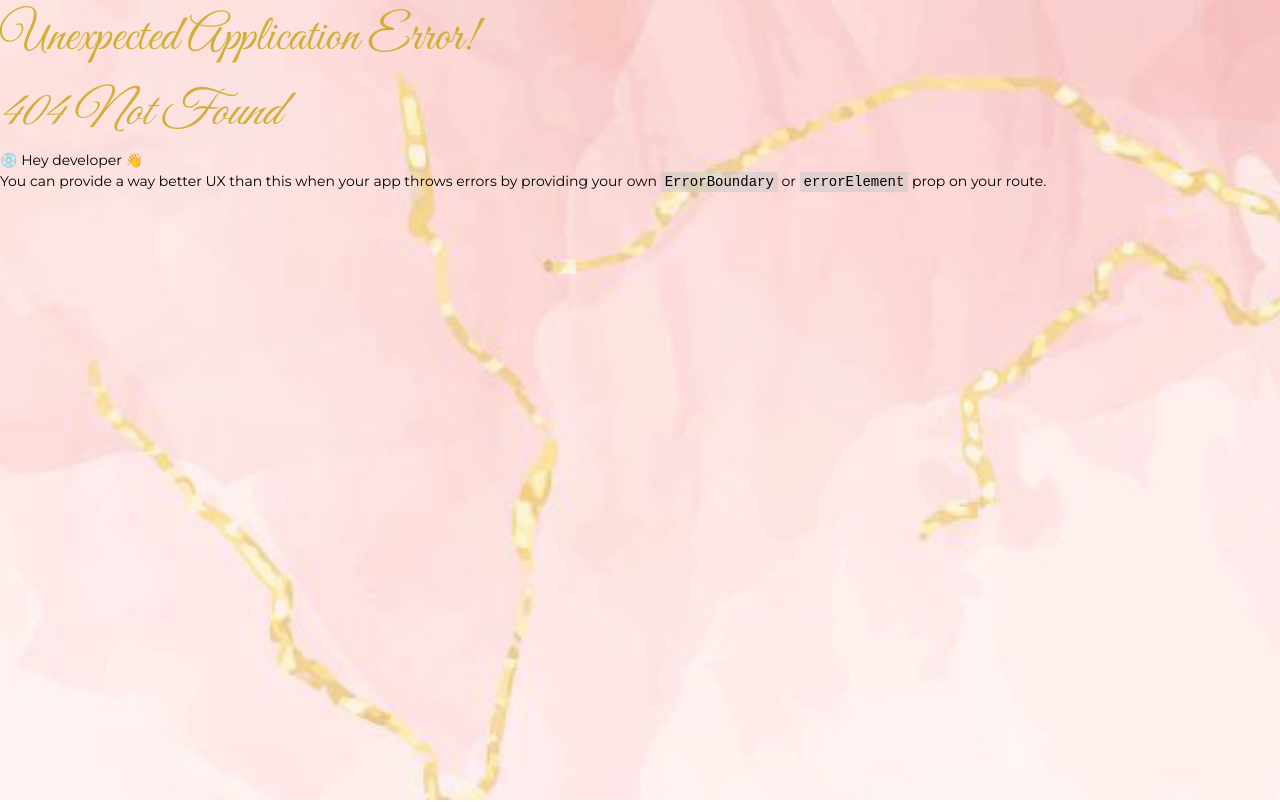
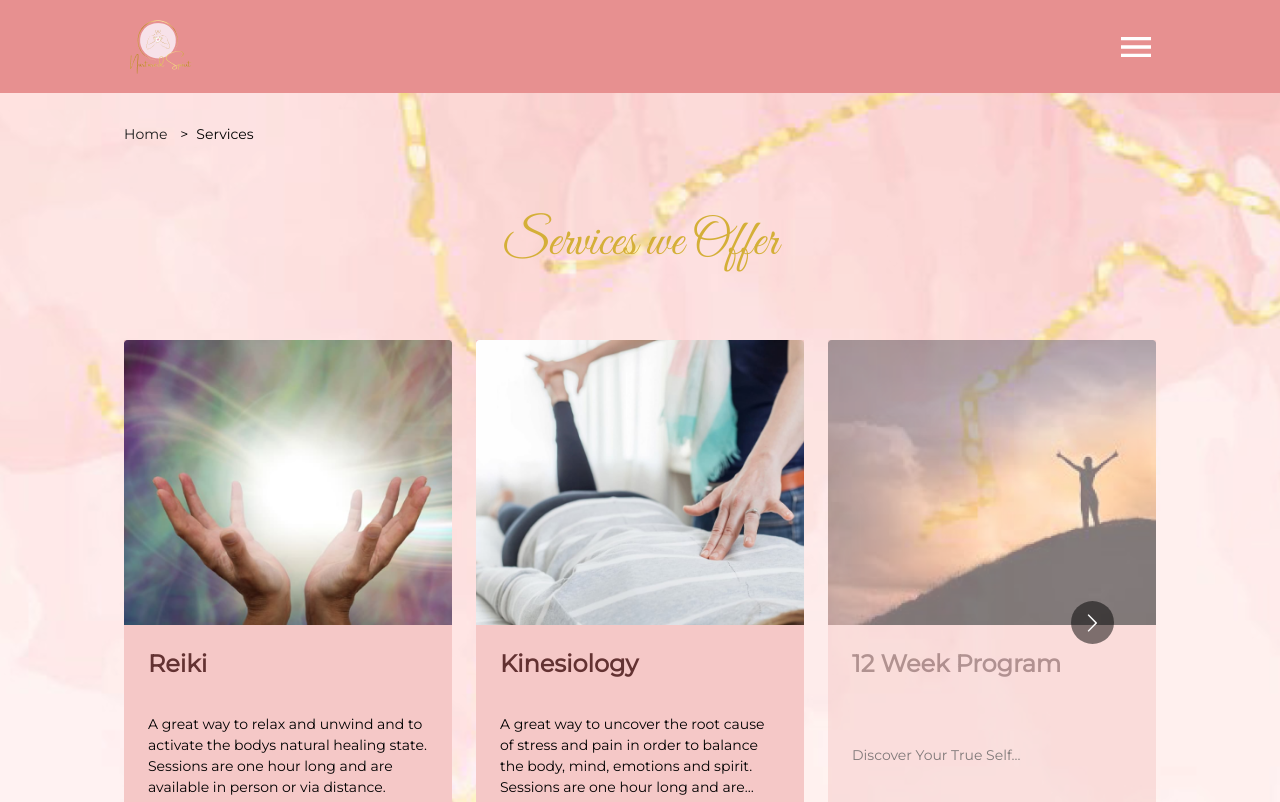
Before and after one commit to Fanushhh/Nurtured-spirit, a React (Vite) app: page /#/services in a window 1280 px wide. Before the commit this address had no page. Shown: the top 802 px of the page. Built offline with nearby package versions, Linux system fonts and the light colour scheme.

Commit message:
added hashRouter

```diff
--- a/src/components/About/About.jsx
+++ b/src/components/About/About.jsx
@@ -17,7 +17,7 @@ export default function About(){
                         <p>I have always had a passion and a natural desire to want to help others so I learnt Kinesiology and Reiki as a means to do so.</p>
                         <p>I soon learnt that my life and the way things were going for me at the time could change as I became more aware and understanding of my own internal patterns, choices and responses/reactions in life.</p>
                     </div>
-                    <Link to='/Nurtured-spirit/about'>See more <img src='./images/arrow-icon.svg' alt='arrow icon' /></Link>
+                    <Link to='about'>See more <img src='./images/arrow-icon.svg' alt='arrow icon' /></Link>
                 </div>
             </div>
         </section>
--- a/src/components/ImageSlider/ImageSlider.jsx
+++ b/src/components/ImageSlider/ImageSlider.jsx
@@ -38,7 +38,7 @@ export default function ImageSlider(){
                 <div className='cardDescriptionContainer'>
                     <p className='cardTitle'>{slide.title}</p>
                     <p className='cardDesc'>{slide.description}</p>
-                    <Link to={`/Nurtured-spirit/${slide.title.toLocaleLowerCase()}`} className='cardButton'>{slide.button}</Link>
+                    <Link to={`/${slide.title.toLocaleLowerCase()}`} className='cardButton'>{slide.button}</Link>
 
                 </div>
             </div>
--- a/src/components/Navbar/Navbar.jsx
+++ b/src/components/Navbar/Navbar.jsx
@@ -30,13 +30,13 @@ export default function Navbar(){
         <header>
             <nav>
                 <div>
-                    <Link to='/Nurtured-spirit/'><img src='./images/logo-img.png' alt='logo img' /></Link>
+                    <Link to='/'><img src='./images/logo-img.png' alt='logo img' /></Link>
                 </div>
                 <div></div>
                 <MenuIcon ref={navbarRef} onClick={handleOpenMenu} fontSize="large" color="#FFFFFF"/>
                 {isMenuOpen && (
                     <ul >
-                        <Link className="link" to='/Nurtured-spirit/'>Home</Link>
+                        <Link className="link" to='/'>Home</Link>
                         <Link className="link" to='about'>About me</Link>
                         <Link className="link" to='services'>Services</Link>
                         <Link className="link" to='contact'>Contact</Link>
--- a/src/pages/AboutMePage/AboutMe.jsx
+++ b/src/pages/AboutMePage/AboutMe.jsx
@@ -5,7 +5,7 @@ export default function AboutMePage(){
     return(
         <section className="aboutMePageSection">
             <div className='linksContainer'>
-            <Link to='/Nurtured-spirit/'>Home<span className='arrow'>{'>'}</span></Link><span>About me</span>
+            <Link to='/'>Home<span className='arrow'>{'>'}</span></Link><span>About me</span>
             </div>
             <h1>Ebony Gafa</h1>
             <div className='aboutMeSectionWrapper'>
--- a/src/pages/ContactMePage/ContactMePage.jsx
+++ b/src/pages/ContactMePage/ContactMePage.jsx
@@ -7,7 +7,7 @@ export default function ContactMePage(){
     return(
         <section className="contactMePageSection">
             <div className='linksContainer'>
-            <Link to='/Nurtured-spirit/'>Home<span className='arrow'>{'>'}</span></Link><span>Contact</span>
+            <Link to='/'>Home<span className='arrow'>{'>'}</span></Link><span>Contact</span>
             </div>
             <Contact />
         </section>
--- a/src/pages/ErrorPage/ErrorPage.jsx
+++ b/src/pages/ErrorPage/ErrorPage.jsx
@@ -9,7 +9,7 @@ export default function ErrorPage() {
 
   return (
     <div id="error-page">
-    <Link to='/Nurtured-spirit/'>Go back to the homepage.</Link>
+    <Link to='/'>Go back to the homepage.</Link>
       <iframe src="https://giphy.com/embed/3o84sF21zQYacFcl68" width="480" height="206" frameBorder="0" class="giphy-embed" allowFullScreen></iframe><p><a href="https://giphy.com/gifs/starwars-movie-star-wars-3o84sF21zQYacFcl68">via GIPHY</a></p>
       <h1>Oops!</h1>
       <p>Sorry, an unexpected error has occurred.</p>
--- a/src/pages/ServicesPage/Kinesiology/Kinesiology.jsx
+++ b/src/pages/ServicesPage/Kinesiology/Kinesiology.jsx
@@ -6,8 +6,8 @@ export default function Kinesiology(){
     return(
         <section className="kinesiologySection">
             <div className="linksContainer">
-                <Link to='/Nurtured-spirit/'>Homepage <span className='arrow'>{'>'}</span></Link>
-                <Link to="/Nurtured-spirit/services">Services <span className='arrow'>{'>'}</span></Link>
+                <Link to='/'>Homepage <span className='arrow'>{'>'}</span></Link>
+                <Link to="/services">Services <span className='arrow'>{'>'}</span></Link>
                 <span>Kinesiology</span>
             </div>
             <h1>Kinesiology</h1>
--- a/src/pages/ServicesPage/Reiki/Reiki.jsx
+++ b/src/pages/ServicesPage/Reiki/Reiki.jsx
@@ -7,8 +7,8 @@ export default function Reiki(){
     return(
         <section className="reikiSection">
             <div class="linksContainer">
-                <Link to='/Nurtured-spirit/'>Homepage <span className='arrow'>{'>'}</span></Link>
-                <Link to="/Nurtured-spirit/services">Services <span className='arrow'>{'>'}</span></Link>
+                <Link to='/'>Homepage <span className='arrow'>{'>'}</span></Link>
+                <Link to="/services">Services <span className='arrow'>{'>'}</span></Link>
                 <span>Reiki</span>
             </div>
             <h1>Reiki</h1>
--- a/src/pages/ServicesPage/ServicesPage.jsx
+++ b/src/pages/ServicesPage/ServicesPage.jsx
@@ -9,7 +9,7 @@ export default function ServicesPage(){
     return(
         <section className="servicesPageSection">
             <div className="linksContainer">
-                <Link to='/Nurtured-spirit/'>Home</Link><span className="arrow">{'>'}</span><span>Services</span>
+                <Link to='/'>Home</Link><span className="arrow">{'>'}</span><span>Services</span>
             </div>
             <h1>Services we Offer</h1>
             <ImageSlider />
--- a/src/pages/ServicesPage/ServicesPage.scss
+++ b/src/pages/ServicesPage/ServicesPage.scss
@@ -2,6 +2,7 @@
 
 .servicesPageSection{
     padding: 8rem 1rem calc(62/16) + rem;
+
     .linksContainer{
         .arrow{
             padding-right: .5rem;
@@ -26,6 +27,7 @@
     }
     @include for-desktop{
         padding: calc(160/16) + rem;
+        font-size: 1rem;
     }
     h1{
         text-align: center;
```
Also changed, not shown: src/main.jsx (+6 -2 lines).
